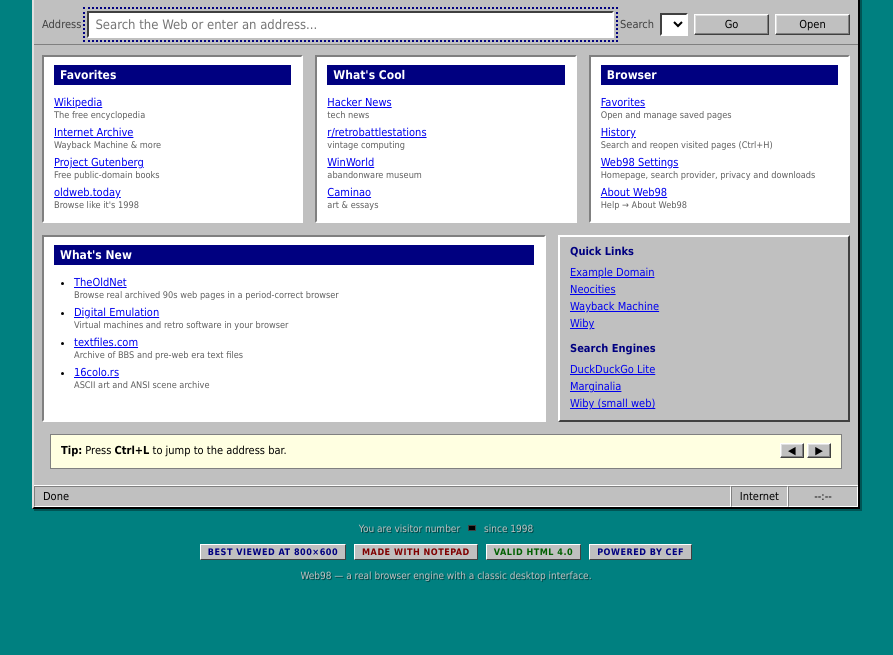
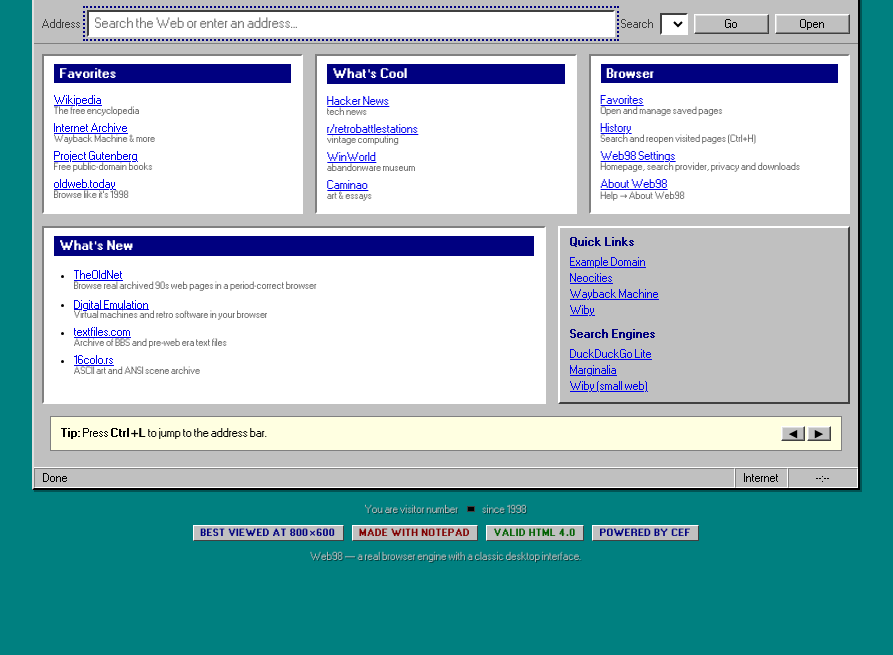
Before and after one commit to belfegor442/Web98, an Electron app: page src/renderer/startpage.html in a window 1280 px wide. Shown: the part 145-800 px from the top of the page, without its empty margins (194-1087 px from the left). Drawn offline with Linux system fonts and the light colour scheme; no server answers.

Commit message:
fix: use bundled Pixelated MS Sans Serif font everywhere
- theme.css body + toolbar/menu labels now inherit the declared
  @font-face family instead of Verdana
- startpage.html + error.html declare their own @font-face pointing
  at ../../assets/ie5/fonts/ (they don't load theme.css)
- dialogs.css widgets (buttons/inputs/selects) inherit instead of
  hardcoding the system 'MS Sans Serif' name
- address bar keeps Arial (correct for real IE5)

```diff
--- a/assets/ie5/theme.css
+++ b/assets/ie5/theme.css
@@ -40,7 +40,7 @@
 }
 
 body {
-  font-family: Verdana, Geneva, Tahoma, sans-serif;
+  font-family: 'Pixelated MS Sans Serif', Verdana, Geneva, sans-serif;
   font-size: 11px;
   color: #222;
   background: #c0c0c0;
@@ -252,7 +252,7 @@
 /* Menu-bar text and toolbar captions must render at exactly the same size. */
 .ow-menubar .ow-menu__label,
 .ow-toolbar .ow-btn__label {
-  font-family: Verdana, Geneva, Tahoma, sans-serif;
+  font-family: inherit;
   font-size: 11px;
   line-height: 14px;
 }
--- a/src/renderer/dialogs/dialogs.css
+++ b/src/renderer/dialogs/dialogs.css
@@ -31,7 +31,7 @@
 
 /* --- widgets --------------------------------------------------------------- */
 .w98-btn {
-  font-family: "MS Sans Serif", Tahoma, Arial, sans-serif;
+  font-family: inherit;
   font-size: 11px;
   min-width: 75px;
   height: 23px;
@@ -59,7 +59,7 @@
 .w98-input,
 .w98-select,
 .w98-textarea {
-  font-family: "MS Sans Serif", Tahoma, Arial, sans-serif;
+  font-family: inherit;
   font-size: 11px;
   background: #fff;
   color: #000;
--- a/src/renderer/startpage.html
+++ b/src/renderer/startpage.html
@@ -5,11 +5,27 @@
 <meta name="viewport" content="width=device-width, initial-scale=1" />
 <title>Web98 Home</title>
 <style>
+  @font-face {
+    font-family: 'Pixelated MS Sans Serif';
+    font-style: normal;
+    font-weight: 400;
+    src:
+      url('../../assets/ie5/fonts/ms_sans_serif.woff2') format('woff2'),
+      url('../../assets/ie5/fonts/ms_sans_serif.woff') format('woff');
+  }
+  @font-face {
+    font-family: 'Pixelated MS Sans Serif';
+    font-style: normal;
+    font-weight: 700;
+    src:
+      url('../../assets/ie5/fonts/ms_sans_serif_bold.woff2') format('woff2'),
+      url('../../assets/ie5/fonts/ms_sans_serif_bold.woff') format('woff');
+  }
   * { box-sizing: border-box; }
   html, body { margin: 0; padding: 0; min-height: 100%; }
   button:focus-visible, a:focus-visible, input:focus-visible { outline: 2px dotted #000080; outline-offset: 2px; }
   body {
-    font-family: "MS Sans Serif", Tahoma, Arial, sans-serif;
+    font-family: 'Pixelated MS Sans Serif', Verdana, Geneva, sans-serif;
     font-size: 11px;
     background: #008080;
     color: #000000;
@@ -292,7 +308,7 @@
   .addr .field { position: relative; flex: 1 1 260px; min-width: 220px; display: flex; }
   .addr input {
     flex: 1; width: 100%;
-    font-family: "MS Sans Serif", Tahoma, Arial, sans-serif;
+    font-family: inherit;
     font-size: 13px;
     padding: 4px 6px;
     background: #ffffff;
@@ -302,7 +318,7 @@
     border-bottom: 2px solid #ffffff;
   }
   .addr select {
-    font-family: "MS Sans Serif", Tahoma, Arial, sans-serif;
+    font-family: inherit;
     font-size: 11px;
     max-width: 130px;
     background: #ffffff;
@@ -357,7 +373,7 @@
     overflow: hidden; text-overflow: ellipsis;
   }
   .w98-btn {
-    font-family: "MS Sans Serif", Tahoma, Arial, sans-serif;
+    font-family: inherit;
     font-size: 11px;
     min-width: 75px;
     padding: 3px 12px;
```
Also changed, not shown: src/renderer/error.html (+18 -2 lines).
